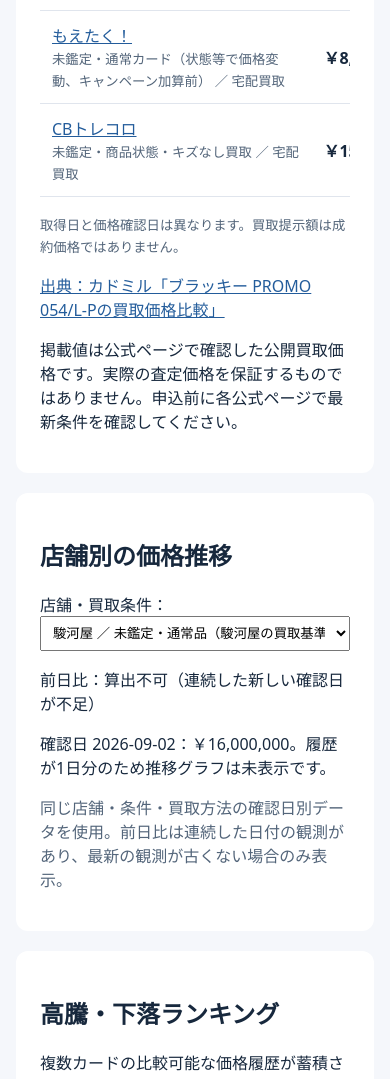
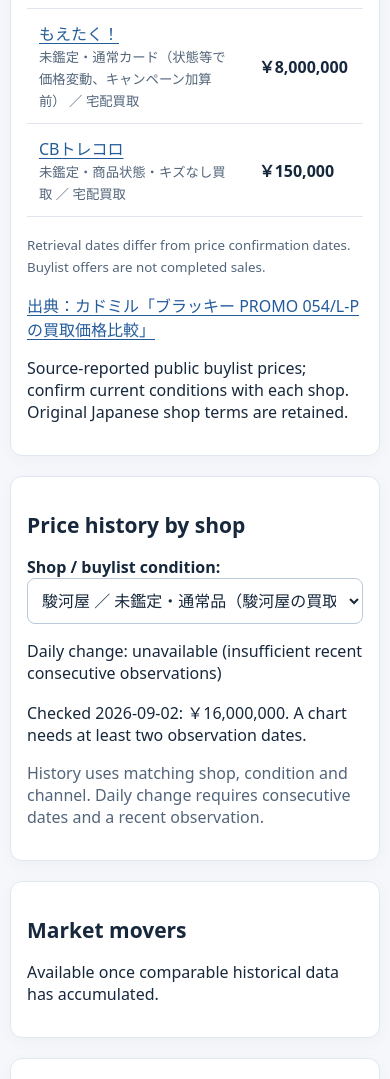
Before and after one commit to kurochanpon/pokekarabo, a plain HTML site: page index.html in a window 390 px wide. Shown: the part 921-2000 px from the top of the page. Drawn offline with Linux system fonts and the light colour scheme.

Commit message:
Refresh responsive design and add Japanese-English market interface

```diff
--- a/index.html
+++ b/index.html
@@ -1,10 +1,11 @@
 <!doctype html>
-<html lang="ja"><head><meta charset="utf-8"><meta name="viewport" content="width=device-width,initial-scale=1"><title>ポケカ相場ラボ</title><style>
+<html lang="ja"><head><meta charset="utf-8"><meta name="viewport" content="width=device-width,initial-scale=1"><title><span data-ja="ポケカ相場ラボ" data-en="Pokeca Market Lab">ポケカ相場ラボ</span></title><style>
 *{box-sizing:border-box}body{font:16px system-ui;background:#f5f7fb;color:#17283d;margin:0}main{max-width:960px;margin:auto;padding:32px 16px}header{border-bottom:1px solid #ccd6e2;padding-bottom:18px}section{background:white;padding:24px;border-radius:12px;margin:20px 0}small{color:#53657a}a{color:#235c9b}.notice{padding:12px;background:#fff4df;border-radius:6px}.scroll{overflow-x:auto}table{border-collapse:collapse;width:100%;min-width:600px}th,td{padding:12px;text-align:left;border-bottom:1px solid #e0e5ed}th{background:#f5f7fb}td.price{font-weight:bold;white-space:nowrap;font-variant-numeric:tabular-nums}svg{width:100%;height:auto}select{padding:8px;max-width:100%}.muted{color:#53657a}
-</style></head><body><main><header><small>POKECA MARKET LAB</small><h1>ポケカ相場ラボ</h1><p>日本版ポケモンカードの国内・海外相場を分析する独立系情報サイト。</p></header>
-<section><h2>国内買取価格・試験掲載</h2><label for="search">カード名・型番で検索：</label> <input id="search" type="search" placeholder="ブラッキー、110/080 など" style="padding:10px;width:100%;margin:8px 0"><label for="cards">カード選択：</label> <select id="cards"></select><p id="matches" role="status"></p><h3 id="card">ブラッキー PROMO 054/L-P</h3><p id="status" role="status">保存データを読み込み中…</p><p id="warning" class="notice" hidden></p><div class="scroll"><table><thead><tr><th>店舗・条件</th><th>確認時の買取価格</th><th>価格確認日</th><th>鮮度</th></tr></thead><tbody id="offers"></tbody></table></div><p><small>取得日と価格確認日は異なります。買取提示額は成約価格ではありません。</small></p><p><a href="https://kadomiru.jp/cards/surugaya-g8694777" id="source">出典：カドミル「ブラッキー PROMO 054/L-Pの買取価格比較」</a></p><p id="notice"></p></section>
-<section><h2>店舗別の価格推移</h2><label for="shop">店舗・買取条件：</label><select id="shop" disabled></select><p id="change"></p><div id="chart" role="img" aria-label="店舗別の価格履歴"></div><p class="muted">同じ店舗・条件・買取方法の確認日別データを使用。前日比は連続した日付の観測があり、最新の観測が古くない場合のみ表示。</p></section>
-<section><h2>高騰・下落ランキング</h2><p>複数カードの比較可能な価格履歴が蓄積されてから掲載します。</p></section><section><h2>海外相場・PSA10</h2><p>準備中。未鑑定品と鑑定品、買取価格と成約価格は区別して掲載します。</p></section><footer><small>非公式サイトです。価格は取引を保証するものではありません。</small></footer></main>
+header{background:#10273f;color:white;padding:28px;border-radius:16px;border:0}header small{color:#a8c9e8}header h1{font-size:clamp(28px,5vw,44px);margin:12px 0}section{border:1px solid #e0e7ef;box-shadow:0 4px 18px #17283d08}input,select,button{font:inherit;border:1px solid #b9c9da;border-radius:8px;padding:10px;background:white;color:#17283d}button{cursor:pointer}nav{display:flex;justify-content:flex-end;gap:8px}button[aria-pressed=true]{background:#dbeafe;border-color:#93b9e8}label{font-weight:600}h2{font-size:21px}a{text-underline-offset:3px}@media(max-width:600px){section{padding:16px}header{padding:20px}main{padding:16px 10px}}
+</style></head><body><main><header><nav aria-label="Language"><button id="ja" aria-pressed="true">日本語</button><button id="en" aria-pressed="false">English</button></nav><small>POKECA MARKET LAB</small><h1>ポケカ相場ラボ</h1><p><span data-ja="日本版ポケモンカードの国内・海外相場を分析する独立系情報サイト。" data-en="Independent market research for Japanese Pokémon cards. Japan and international markets.">日本版ポケモンカードの国内・海外相場を分析する独立系情報サイト。</span></p></header>
+<section><h2><span data-ja="国内買取価格・試験掲載" data-en="Japan · Buylist prices (beta)">国内買取価格・試験掲載</span></h2><label for="search"><span data-ja="カード名・型番で検索：" data-en="Search by name or card number:">カード名・型番で検索：</span></label> <input id="search" type="search" placeholder="ブラッキー、110/080 など" style="padding:10px;width:100%;margin:8px 0"><label for="cards"><span data-ja="カード選択：" data-en="Select a card:">カード選択：</span></label> <select id="cards"></select><p id="matches" role="status"></p><h3 id="card">ブラッキー PROMO 054/L-P</h3><p id="status" role="status">保存データを読み込み中…</p><p id="warning" class="notice" hidden></p><div class="scroll"><table><thead><tr><th><span data-ja="店舗・条件" data-en="Shop / condition">店舗・条件</span></th><th><span data-ja="確認時の買取価格" data-en="Observed buylist price (JPY)">確認時の買取価格</span></th><th><span data-ja="価格確認日" data-en="Price checked">価格確認日</span></th><th><span data-ja="鮮度" data-en="Data freshness">鮮度</span></th></tr></thead><tbody id="offers"></tbody></table></div><p><small><span data-ja="取得日と価格確認日は異なります。買取提示額は成約価格ではありません。" data-en="Retrieval dates differ from price confirmation dates. Buylist offers are not completed sales.">取得日と価格確認日は異なります。買取提示額は成約価格ではありません。</span></small></p><p><a href="https://kadomiru.jp/cards/surugaya-g8694777" id="source">出典：カドミル「ブラッキー PROMO 054/L-Pの買取価格比較」</a></p><p id="notice"></p></section>
+<section><h2><span data-ja="店舗別の価格推移" data-en="Price history by shop">店舗別の価格推移</span></h2><label for="shop"><span data-ja="店舗・買取条件：" data-en="Shop / buylist condition:">店舗・買取条件：</span></label><select id="shop" disabled></select><p id="change"></p><div id="chart" role="img" aria-label="店舗別の価格履歴"></div><p class="muted"><span data-ja="同じ店舗・条件・買取方法の確認日別データを使用。前日比は連続した日付の観測があり、最新の観測が古くない場合のみ表示。" data-en="History uses matching shop, condition and channel. Daily change requires consecutive dates and a recent observation.">同じ店舗・条件・買取方法の確認日別データを使用。前日比は連続した日付の観測があり、最新の観測が古くない場合のみ表示。</span></p></section>
+<section><h2><span data-ja="高騰・下落ランキング" data-en="Market movers">高騰・下落ランキング</span></h2><p><span data-ja="複数カードの比較可能な価格履歴が蓄積されてから掲載します。" data-en="Available once comparable historical data has accumulated.">複数カードの比較可能な価格履歴が蓄積されてから掲載します。</span></p></section><section><h2><span data-ja="海外相場・PSA10" data-en="Global market · PSA 10">海外相場・PSA10</span></h2><p><span data-ja="準備中。未鑑定品と鑑定品、買取価格と成約価格は区別して掲載します。" data-en="Coming soon. Raw and graded cards, buylist offers and completed sales will be shown separately.">準備中。未鑑定品と鑑定品、買取価格と成約価格は区別して掲載します。</span></p></section><footer><small><span data-ja="非公式サイトです。価格は取引を保証するものではありません。" data-en="Unofficial site. Prices do not guarantee transactions.">非公式サイトです。価格は取引を保証するものではありません。</span></small></footer></main>
 <script>
 'use strict';
 const el=id=>document.getElementById(id), yen=n=>new Intl.NumberFormat('ja-JP',{style:'currency',currency:'JPY'}).format(n);
@@ -16,10 +17,10 @@ function draw(rows,limit){
  const chart=el('chart');chart.replaceChildren();const byDate=new Map();for(const r of rows)byDate.set(r.checkedAt,r);
  const points=[...byDate.values()].sort((a,b)=>a.checkedAt.localeCompare(b.checkedAt));
  const last=points.at(-1),prev=points.at(-2);
- if(!last){el('change').textContent='履歴なし';return;}
+ if(!last){el('change').textContent=tr('履歴なし','No history');return;}
  const stale=day(today())-day(last.checkedAt)>limit;
- el('change').textContent=prev&&!stale&&day(last.checkedAt)-day(prev.checkedAt)===1?'前日比：'+((last.price/prev.price-1)*100).toFixed(2)+'%':'前日比：算出不可（連続した新しい確認日が不足）';
- if(points.length<2){chart.textContent='確認日 '+last.checkedAt+'：'+yen(last.price)+'。履歴が1日分のため推移グラフは未表示です。';return;}
+ el('change').textContent=prev&&!stale&&day(last.checkedAt)-day(prev.checkedAt)===1?tr('前日比：','Daily change: ')+((last.price/prev.price-1)*100).toFixed(2)+'%':tr('前日比：算出不可（連続した新しい確認日が不足）','Daily change: unavailable (insufficient recent consecutive observations)');
+ if(points.length<2){chart.textContent=tr('確認日 '+last.checkedAt+'：'+yen(last.price)+'。履歴が1日分のため推移グラフは未表示です。','Checked '+last.checkedAt+': '+yen(last.price)+'. A chart needs at least two observation dates.');return;}
  const ns='http://www.w3.org/2000/svg', svg=document.createElementNS(ns,'svg');svg.setAttribute('viewBox','0 0 720 260');
  const add=(tag,attrs,txt)=>{const n=document.createElementNS(ns,tag);for(const [k,v] of Object.entries(attrs))n.setAttribute(k,v);if(txt!==undefined)n.textContent=txt;svg.append(n);return n;};
  const min=Math.min(...points.map(p=>p.price)),max=Math.max(...points.map(p=>p.price));const lo=min===max?Math.max(0,min*0.95):min,hi=min===max?max*1.05:max;
@@ -29,7 +30,7 @@ function draw(rows,limit){
  for(const p of points){const dot=add('circle',{cx:x(p),cy:y(p),r:4,fill:'#235c9b'});const title=document.createElementNS(ns,'title');title.textContent=p.checkedAt+' '+yen(p.price);dot.append(title);}
  add('text',{x:125,y:240,'font-size':12,fill:'#53657a'},points[0].checkedAt);add('text',{x:690,y:240,'text-anchor':'end','font-size':12,fill:'#53657a'},last.checkedAt);chart.append(svg);
 }
-let generation=0;
+let generation=0; let lang='ja'; const tr=(ja,en)=>lang==='en'?en:ja; const english=['Umbreon PROMO 054/L-P','Mega Charizard X ex SAR 110/080','Mega Gengar ex SAR 240/193','Umbreon ex SAR 217/187','Pikachu ex SAR 132/106','Mew ex SAR 347/190'];
 const catalog=[
 ['ブラッキー PROMO 054/L-P','./data/market.json'],
 ['メガリザードンXex SAR 110/080','./data/cards/mega-charizard-x-ex-110-080.json'],
@@ -42,33 +43,34 @@ function reset(){
 }
 function filterCards(){
  const previous=el('cards').value, q=el('search').value.normalize('NFKC').toLowerCase().trim();
- const matches=catalog.filter(c=>c[0].normalize('NFKC').toLowerCase().includes(q));
+ const matches=catalog.filter(c=>(c[0]+' '+english[catalog.indexOf(c)]).normalize('NFKC').toLowerCase().includes(q));
  el('cards').replaceChildren();
- for(const [name,path] of matches){const o=document.createElement('option');o.value=path;o.textContent=name;el('cards').append(o);}
- el('matches').textContent=matches.length+' / '+catalog.length+' 件';
+ for(const [name,path] of matches){const o=document.createElement('option');o.value=path;o.textContent=tr(name,english[catalog.findIndex(c=>c[1]===path)]);el('cards').append(o);}
+ el('matches').textContent=matches.length+' / '+catalog.length + tr(' 件',' cards');
  el('cards').disabled=!matches.length;
- if(!matches.length){generation++;reset();el('status').textContent='該当するカードがありません。';return;}
+ if(!matches.length){generation++;reset();el('status').textContent=tr('該当するカードがありません。','No matching cards.');return;}
  if(matches.some(c=>c[1]===previous))el('cards').value=previous;
  load(el('cards').value);
 }
 async function load(path){
- const token=++generation;reset();el('status').textContent='保存データを読み込み中…';
+ const token=++generation;reset();el('status').textContent=tr('保存データを読み込み中…','Loading saved data…');
  try{
  const response=await fetch(path,{cache:'no-store'});if(!response.ok)throw Error('HTTP '+response.status);const d=await response.json();if(token!==generation)return;
  if(!Array.isArray(d.offers)||!Array.isArray(d.history))throw Error('invalid data');
- const limit=d.staleAfterDays, now=day(today());el('card').textContent=d.card.name+' '+d.card.number+'（'+d.card.grade+'）';el('status').textContent='最終取得日：'+d.retrievedAt+' ／ '+d.offers.length+'件';
+ const limit=d.staleAfterDays, now=day(today());el('card').textContent=tr(d.card.name+' '+d.card.number+'（'+d.card.grade+'）',english[catalog.findIndex(c=>c[1]===path)]+' (Raw)');el('status').textContent=tr('最終取得日：','Last retrieved: ')+d.retrievedAt+' / '+d.offers.length+tr('件',' offers');
  let staleCount=0;
  for(const o of [...d.offers].sort((a,b)=>b.price-a.price)){
  const age=now-day(o.checkedAt),stale=!Number.isFinite(age)||age<0||age>limit;if(stale)staleCount++;
  const r=el('offers').insertRow();const c=r.insertCell(),a=document.createElement('a');if(/^https:\/\//.test(o.sourceUrl))a.href=o.sourceUrl;a.textContent=o.shop;c.append(a,document.createElement('br'));const s=document.createElement('small');s.textContent=o.condition+' ／ '+o.channel;c.append(s);
- cell(r,yen(o.price),'price');cell(r,o.checkedAt);cell(r,stale?'古い情報・要確認':'確認日から'+age+'日');
+ cell(r,yen(o.price),'price');cell(r,o.checkedAt);cell(r,stale?tr('古い情報・要確認','Outdated · verify'):tr('確認日から'+age+'日',age+' days since check'));
  }
- if(staleCount||!d.offers.length){el('warning').hidden=false;el('warning').textContent=staleCount===d.offers.length?'現在の相場として利用できる新しい確認データがありません。掲載額は過去の買取提示額です。':staleCount+'件は確認日から'+limit+'日を超えています。';}
+ if(staleCount||!d.offers.length){el('warning').hidden=false;el('warning').textContent=staleCount===d.offers.length?tr('現在の相場として利用できる新しい確認データがありません。掲載額は過去の買取提示額です。','No recent observations available. These are historical buylist offers, not current market prices.'):tr(staleCount+'件は確認日から'+limit+'日を超えています。',staleCount+' offers are older than '+limit+' days.');}
  if(d.attribution && /^https:\/\//.test(d.attribution.url)){el('source').href=d.attribution.url;el('source').textContent=d.attribution.requestedText||'出典：カドミル';el('source').hidden=false;}
- el('notice').textContent=d.notice||'取引前に各店舗の公式情報で再確認してください。';
+ el('notice').textContent=lang==='en'?'Source-reported public buylist prices; confirm current conditions with each shop. Original Japanese shop terms are retained.':d.notice||'取引前に各店舗の公式情報で再確認してください。';
  const groups=new Map();for(const o of d.history){const k=key(o);if(!groups.has(k))groups.set(k,[]);groups.get(k).push(o);}
  for(const [k,rows] of groups){const opt=document.createElement('option');opt.value=k;opt.textContent=rows[0].shop+' ／ '+rows[0].condition+' ／ '+rows[0].channel;el('shop').append(opt);}
- if(groups.size){el('shop').disabled=false;const render=()=>draw(groups.get(el('shop').value)||[],limit);el('shop').onchange=render;render();}else el('change').textContent='履歴なし';
- }catch(e){if(token!==generation)return;reset();el('status').textContent='価格データを読み込めませんでした。';el('warning').hidden=false;el('warning').textContent='現在は価格を表示できません。出典ページでご確認ください。';}
-}el('search').addEventListener('input',filterCards);el('cards').addEventListener('change',()=>load(el('cards').value));filterCards();
+ if(groups.size){el('shop').disabled=false;const render=()=>draw(groups.get(el('shop').value)||[],limit);el('shop').onchange=render;render();}else el('change').textContent=tr('履歴なし','No history');
+ }catch(e){if(token!==generation)return;reset();el('status').textContent=tr('価格データを読み込めませんでした。','Unable to load price data.');el('warning').hidden=false;el('warning').textContent=tr('現在は価格を表示できません。出典ページでご確認ください。','Prices unavailable. Please consult the source.');}
+}el('search').addEventListener('input',filterCards);el('cards').addEventListener('change',()=>load(el('cards').value));function setLanguage(l){lang=l;document.documentElement.lang=l;document.querySelectorAll('[data-ja]').forEach(n=>n.textContent=n.dataset[l]);el('ja').setAttribute('aria-pressed',String(l==='ja'));el('en').setAttribute('aria-pressed',String(l==='en'));el('search').placeholder=tr('ブラッキー、110/080 など','Umbreon, 110/080, etc.');filterCards();}
+el('ja').onclick=()=>setLanguage('ja');el('en').onclick=()=>setLanguage('en');setLanguage(navigator.language.startsWith('ja')?'ja':'en');
 </script></body></html>
```
